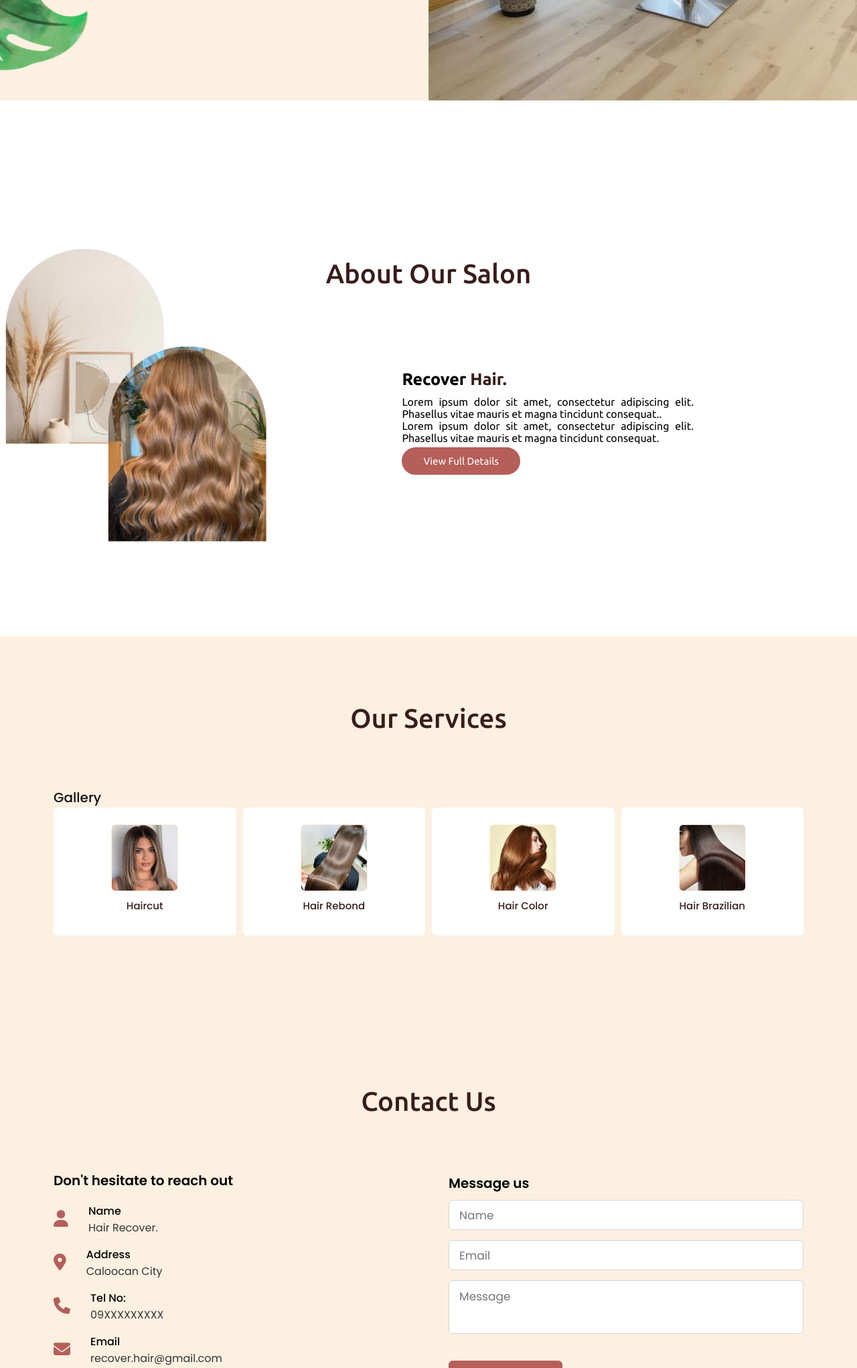
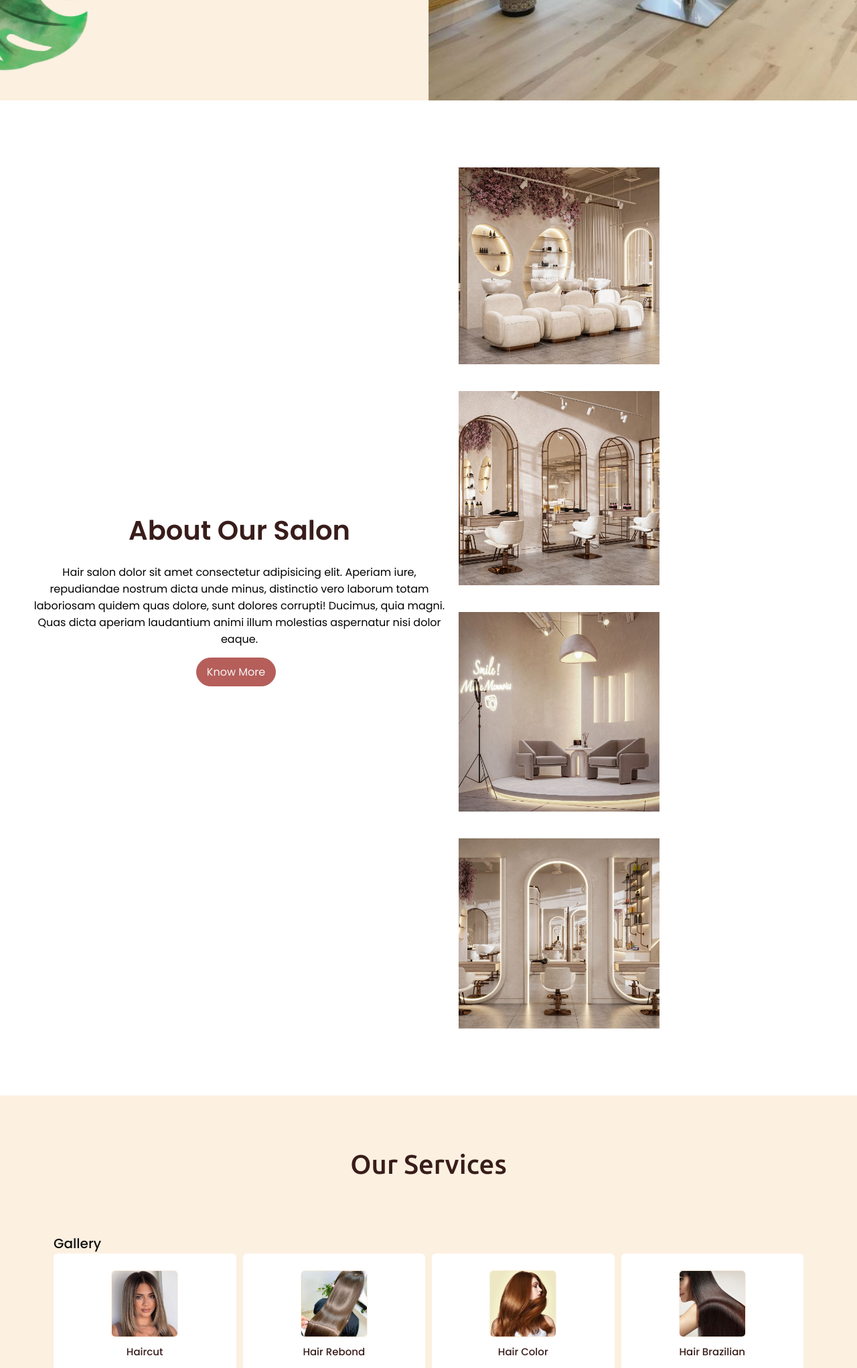
Before and after one commit to RockyBalbonys/SalonAppointmentSystem, a PHP site: page /landingpage.php in a window 1280 px wide. Shown: the part 650-2693 px from the top of the page at 67% size. Run offline with PHP 8.4, Linux system fonts and the light colour scheme; some libraries are stand-ins or nearby versions.

Commit message:
change about page

```diff
--- a/client/landingpage.php
+++ b/client/landingpage.php
@@ -34,7 +34,7 @@ include "session.php";
     </div>
     <nav class="navbar z-5 left-column">
         <div class="width">
-            <div class="logo"><a href="#">recover.hair<span></span></a></div>
+            <div class="logo"><a href="#">recover.hair</a></div>
             <ul class="menu">
                 <li><a href="#home">home</a></li>
                 <li><a href="#about">about</a></li>
@@ -236,21 +236,21 @@ include "session.php";
 
 <!--About-->
 <section class="bio" id="about">
-    <div class="width">
-        <h2 class="title">About Our Salon</h2>
-        <div class="bio-subject">
-            <div class="column left">
-
+        <div class="about-row">
+            <div class="col content-col">
+                <h1>About Our Salon</h1>
+                <p>Hair salon dolor sit amet consectetur adipisicing elit. Aperiam iure, repudiandae nostrum dicta unde minus, distinctio vero laborum totam laboriosam quidem quas dolore, sunt dolores corrupti! Ducimus, quia magni. Quas dicta aperiam laudantium animi illum molestias aspernatur nisi dolor eaque.</p>
+                <a href="#" class="ctn">Know More</a>
             </div>
-            <div class="column right">
-                <div class="text">
-                   Recover <span>Hair.</span>
+            <div class="col image-col">
+                <div class="image-gallery">
+                    <img src="assets/place1.jpg" alt="">
+                    <img src="assets/place2.jpg" alt="">
+                    <img src="assets/place3.jpg" alt="">
+                    <img src="assets/place4.jpg" alt="">
                 </div>
-                <p>Lorem ipsum dolor sit amet, consectetur adipiscing elit. Phasellus vitae mauris et magna tincidunt consequat..<br>Lorem ipsum dolor sit amet, consectetur adipiscing elit. Phasellus vitae mauris et magna tincidunt consequat.</p>
-                <a href="file:///C:/Users/Jay%20Ann/Downloads/_Resume.pdf">View Full Details</a>
             </div>
         </div>
-    </div>
 </section>
 
 <!--Services-->
--- a/client/style.css
+++ b/client/style.css
@@ -5,8 +5,9 @@
     box-sizing: border-box;
     text-decoration: none;
 }
-html{
+body, html{
     scroll-behavior: smooth;
+    overflow-x: hidden;
 }
 
 .width{
@@ -344,10 +346,9 @@ form button:hover {
 }
 /*all similar styling code*/
 section{
-    padding: 100px 0;
+    padding: 80px 0;
     background-color: #fcf0e1;
 }
-.bio .bio-subject,
 .contact .contact-content{
     display: flex;
     flex-wrap: wrap;
@@ -369,62 +370,64 @@ section .title{
 }
 
 /*about section*/
-.bio{
-display: flex;
-background-image: url('assets/bgpage.png');
-background-size: cover;
-background-position: center;
-background-repeat: no-repeat;
-height: 100vh;
-color: #381d1a;
-min-height: 500px;
-font-family: 'Ubuntu', sans-serif;
+.about-row{
+    display: flex;
+    align-items: center;
+    width: 100%;
+    justify-content: space-between;
+    /*background: #381d1a;*/
 }
-.bio .title{
-    color: #381d1a;
-    margin-bottom: 100px;
+.about-row .col{
+    display: flex;
+    flex-direction: column;
+    align-items: center;
+    text-align: center;
 }
-.bio .bio-subject .left{
-    width: 45%;
+.ctn {
+    padding: 8px 15px;
+    background: #b55e5a;
+    border-radius: 30px;
+    color: whitesmoke;
+    border: 1px solid #b55e5a;
+    align-items: center;
 }
-.bio .bio-subject .left img{
-    height: 400px;
-    width: 400px;
-    object-fit: initial;
-    border-radius: 6px;
-}
-.bio .bio-subject .right{
-    width: 55%;
-}
-.bio .bio-subject .right .text{
-    font-size: 25px;
-    font-weight: 600;
-    margin-bottom: 10px;
-    color: black;
-}
-.bio .bio-subject .right .text span{
+.ctn:hover{
+    background-color: #ffffff;
     color: #381d1a;
 }
-.bio .bio-subject .right p{
-    text-align: justify;
-    color: black;
+.bio{
+    background-color: #ffffff;
 }
-.bio .bio-subject .right a{
-    display: inline-block;
-    background: #b55e5a;
-    color: #fff;
-    font-size: 15px;
-    font-weight: 200;
-    padding: 10px 30px;
-    margin: 5px 0;
-    border-radius: 6px;
-    border: 2px solid #b55e5a;
-    border-radius: 50px;
-    transition: all 0.3s ease;
+.content-col {
+    width: 50%;
+    margin-left: 50px;
 }
-.bio .bio-subject .right a:hover{
+.image-col{
+    width: 50%;
+}
+.bio .image-gallery {
+    display: flex;
+    flex-wrap: wrap;
+    width: 100%;
+    align-items: center;
+}
+.image-gallery img{
+    max-width: 300px;
+    margin: 20px;
+}
+.content-col h1{
+    font-size: 40px;
+    font-weight: 600;
     color: #381d1a;
-    background: none;
+    margin-bottom: 20px;
+}
+.content-col .p{
+    padding: 0;
+    margin: 30px auto;
+}
+.content-col .ctn {
+    margin-left: -10px;
+    margin-top: 15px;
 }
 /*Services*/
 .project{
@@ -705,3 +728,11 @@ footer{
 .z-5 {
     z-index: 5;
 }
+/*Animation*/
+img {
+    transition: transform .3s ease;
+    cursor: pointer;
+}
+img:hover {
+    transform: scale(1.1);
+}
```
Also changed, not shown: other parts of client/style.css (+26 -5 lines), client/assets/place1.jpg (added), client/assets/place2.jpg (added), client/assets/place3.jpg (added), client/assets/place4.jpg (added).
